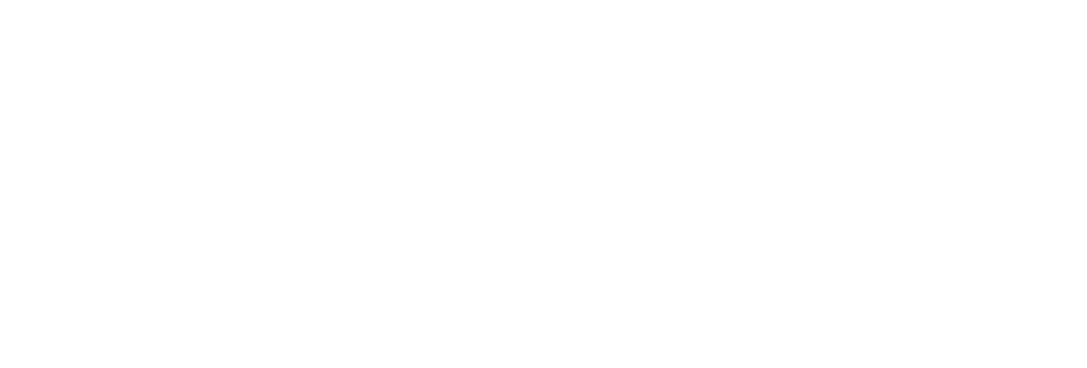
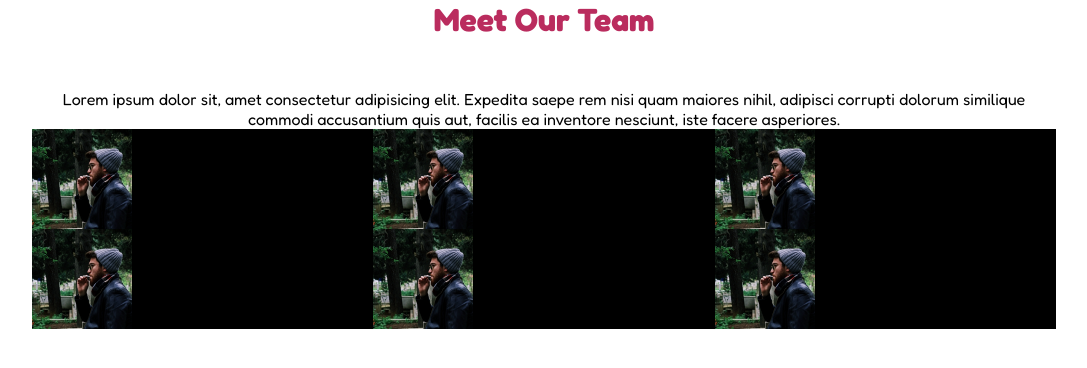
Before and after one commit to RicTieri/html-css-float-cards-2, a plain HTML site: page index.html in a window 1280 px wide. Shown: the whole page, without its empty margins (96-1183 px from the left). Drawn offline with Linux system fonts and the light colour scheme.

Commit message:
initialize float-cards

```diff
--- a/index.html
+++ b/index.html
@@ -12,6 +12,30 @@
 <link href="https://fonts.googleapis.com/css2?family=Fredoka:wght@300;400;500;600;700&display=swap" rel="stylesheet">
 </head>
 <body>
-
+  <main>
+    <h1> Meet Our Team</h1>
+    <p>Lorem ipsum dolor sit, amet consectetur adipisicing elit. Expedita saepe rem nisi quam maiores nihil, adipisci corrupti dolorum similique commodi accusantium quis aut, facilis ea inventore nesciunt, iste facere asperiores.</p>
+    <section class="container-card clearfix">
+      <div class="float-card float-left clearfix">
+        <img class="float-left" src="./img/male1.png" alt="male team member">
+        ddd
+      </div>
+      <div class="float-card float-left clearfix">
+        <img class="float-left" src="./img/male1.png" alt="male team member">
+      </div>
+      <div class="float-card float-left clearfix">
+        <img class="float-left" src="./img/male1.png" alt="male team member">
+      </div>
+      <div class="float-card float-left clearfix">
+        <img class="float-left" src="./img/male1.png" alt="male team member">
+      </div>
+      <div class="float-card float-left clearfix">
+        <img class="float-left" src="./img/male1.png" alt="male team member">
+      </div>
+      <div class="float-card float-left clearfix">
+        <img class="float-left" src="./img/male1.png" alt="male team member">
+      </div>
+    </section>
+  </main>
 </body>
 </html>
--- a/style/style.css
+++ b/style/style.css
@@ -13,3 +13,28 @@
 .float-left{
   float: left;
 }
+
+body{
+  font-family: 'Fredoka', sans-serif;
+}
+
+main{
+  width: 80%;
+  margin: 0 auto;
+  text-align: center;
+}
+
+h1{
+  color: #ba2c5e;
+  margin-bottom: 50px;
+}
+
+.float-card{
+  background-color: black;
+  width: calc(100% / 3);
+}
+
+.float-card img{
+  width: 100px;
+  height: 100px;
+}
```
